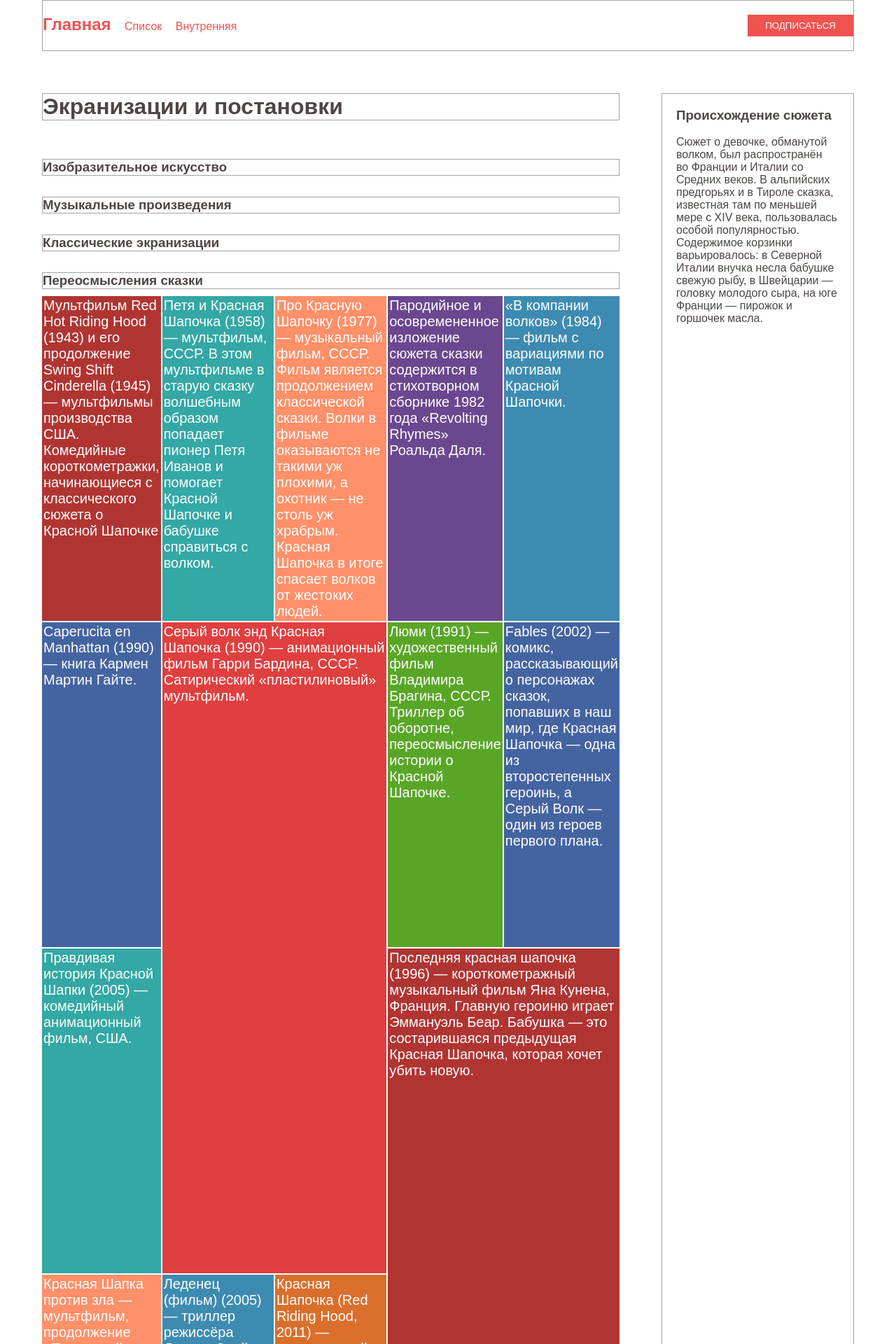
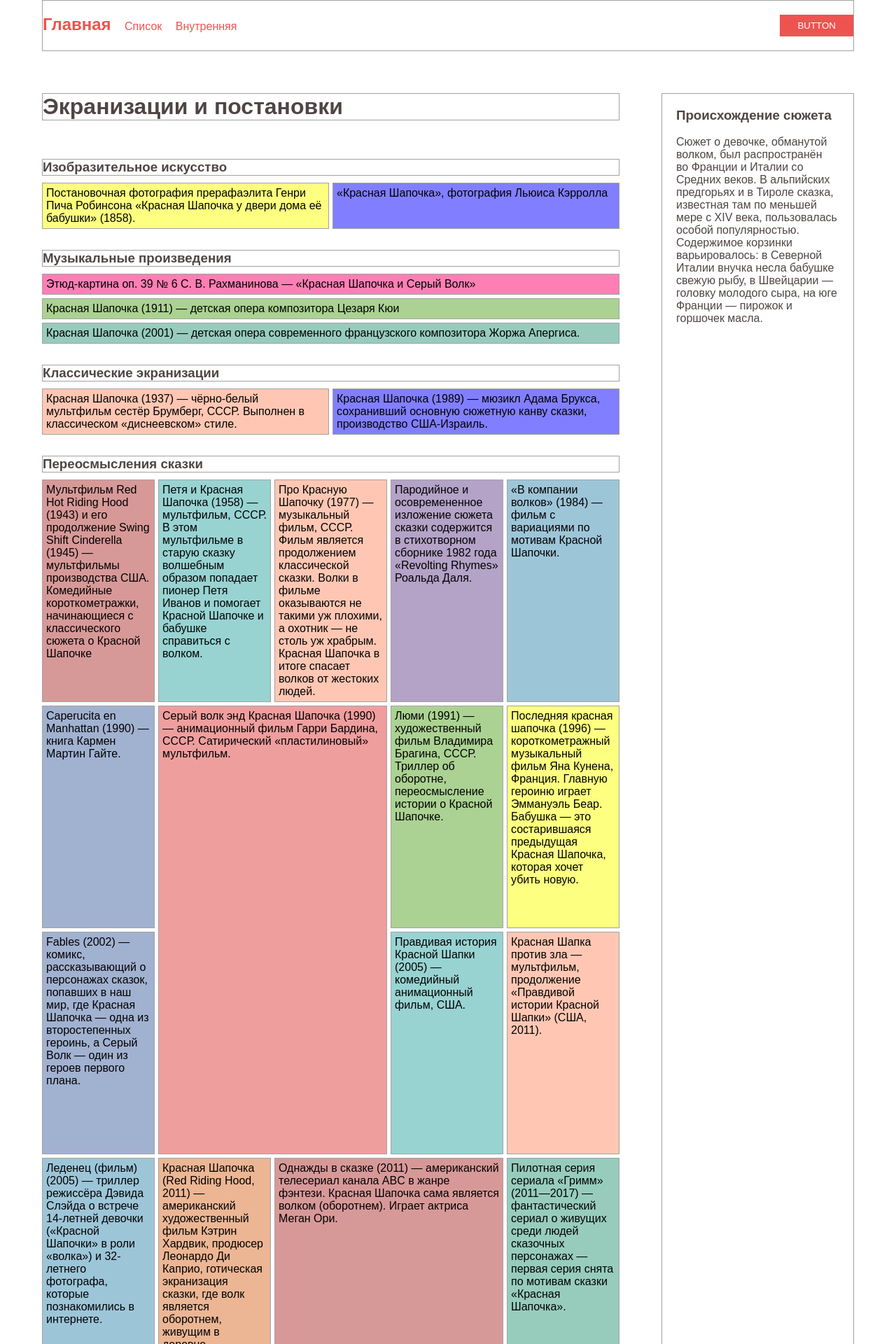
Before and after one commit to nikitagordeev10/petrsu-web-development, a PHP site: page /2_list.html in a window 1280 px wide. Shown: the top 1920 px of the page at 70% size. Run offline with PHP 8.4, Linux system fonts and the light colour scheme.

Commit message:
закончил_лабораторную_работу_4

```diff
--- a/lab_work_4/2_list.html
+++ b/lab_work_4/2_list.html
@@ -4,14 +4,13 @@
 <head lang="en">
     <meta charset="UTF-8">
     <meta name="viewport" content="width=device-width, initial-scale=1">
-    <title>CSS Grid Layout</title>
+    <title>gordeev_lab_4_2</title>
     <link rel="stylesheet" type="text/css" href="style.css">
 </head>
 
 <body>
     <div class="container">
-
-        <div class="header">
+        <header>
             <nav>
                 <li><a href="1_main.html">
                         <h1>Главная</h1>
@@ -19,19 +18,65 @@
                 <li><a href="2_list.html">Список</a></li>
                 <li><a href="3_internal_page.html">Внутренняя</a></li>
             </nav>
+            <button>Button</button>
+        </header>
 
-            <button>Подписаться</button>
-        </div>
-
-        <div class="main">
+        <section class="main">
             <h2>Экранизации и постановки</h2>
 
             <h3>Изобразительное искусство</h3>
+            <div class="grid-1">
+                <div class="item-1-1">
+                    <p>
+                        Постановочная фотография прерафаэлита Генри Пича Робинсона «Красная Шапочка у двери дома её
+                        бабушки» (1858).
+                    </p>
+                </div>
+                <div class="item-1-2">
+                    <p>
+                        «Красная Шапочка», фотография Льюиса Кэрролла
+                    </p>
+                </div>
+            </div>
+
             <h3>Музыкальные произведения</h3>
+            <div class="grid-2">
+                <div class="item-2-1">
+                    <p>
+                        Этюд-картина оп. 39 № 6 С. В. Рахманинова — «Красная Шапочка и Серый Волк»
+                    </p>
+                </div>
+                <div class="item-2-2">
+                    <p>
+                        Красная Шапочка (1911) — детская опера композитора Цезаря Кюи
+                    </p>
+                </div>
+                <div class="item-2-3">
+                    <p>
+                        Красная Шапочка (2001) — детская опера современного французского композитора Жоржа Апергиса.
+                    </p>
+                </div>
+            </div>
+
             <h3>Классические экранизации</h3>
+            <div class="grid-3">
+                <div class="item-3-1">
+                    <p>
+                        Красная Шапочка (1937) — чёрно-белый мультфильм сестёр Брумберг, СССР. Выполнен в классическом
+                        «диснеевском» стиле.
+                    </p>
+                </div>
+                <div class="item-3-2">
+                    <p>
+                        Красная Шапочка (1989) — мюзикл Адама Брукса, сохранивший основную сюжетную канву сказки,
+                        производство США-Израиль.
+                    </p>
+                </div>
+            </div>
+
             <h3>Переосмысления сказки</h3>
-            <div class="grid-1-1">
-                <div class="item-1-1">
+            <div class="grid-4">
+                <div class="item-4-1">
                     <p>
                         Мультфильм Red Hot Riding Hood (1943) и его продолжение Swing Shift Cinderella (1945) —
                         мультфильмы
@@ -39,14 +84,14 @@
                         Шапочке
                     </p>
                 </div>
-                <div class="item-1-2">
+                <div class="item-4-2">
                     <p>
                         Петя и Красная Шапочка (1958) — мультфильм, СССР. В этом мультфильме в старую сказку волшебным
                         образом
                         попадает пионер Петя Иванов и помогает Красной Шапочке и бабушке справиться с волком.
                     </p>
                 </div>
-                <div class="item-1-3">
+                <div class="item-4-3">
                     <p>
                         Про Красную Шапочку (1977) — музыкальный фильм, СССР. Фильм является продолжением классической
                         сказки.
@@ -55,36 +100,36 @@
                         итоге спасает волков от жестоких людей.
                     </p>
                 </div>
-                <div class="item-1-4">
+                <div class="item-4-4">
                     <p>
                         Пародийное и осовремененное изложение сюжета сказки содержится в стихотворном сборнике 1982 года
                         «Revolting Rhymes» Роальда Даля.
                     </p>
                 </div>
-                <div class="item-1-5">
+                <div class="item-4-5">
                     <p>
                         «В компании волков» (1984) — фильм с вариациями по мотивам Красной Шапочки.
                     </p>
                 </div>
-                <div class="item-1-6">
+                <div class="item-4-6">
                     <p>
                         Caperucita en Manhattan (1990) — книга Кармен Мартин Гайте.
                     </p>
                 </div>
-                <div class="item-1-7">
+                <div class="item-4-7">
                     <p>
                         Серый волк энд Красная Шапочка (1990) — анимационный фильм Гарри Бардина, СССР. Сатирический
                         «пластилиновый» мультфильм.
                     </p>
                 </div>
-                <div class="item-1-8">
+                <div class="item-4-8">
                     <p>
                         Люми (1991) — художественный фильм Владимира Брагина, СССР. Триллер об оборотне, переосмысление
                         истории
                         о Красной Шапочке.
                     </p>
                 </div>
-                <div class="item-1-9">
+                <div class="item-4-9">
                     <p>
                         Последняя красная шапочка (1996) — короткометражный музыкальный фильм Яна Кунена, Франция.
                         Главную
@@ -93,32 +138,32 @@
                         убить новую.
                     </p>
                 </div>
-                <div class="item-1-10">
+                <div class="item-4-10">
                     <p>
                         Fables (2002) — комикс, рассказывающий о персонажах сказок, попавших в наш мир, где Красная
                         Шапочка —
                         одна из второстепенных героинь, а Серый Волк — один из героев первого плана.
                     </p>
                 </div>
-                <div class="item-1-11">
+                <div class="item-4-11">
                     <p>
                         Правдивая история Красной Шапки (2005) — комедийный анимационный фильм, США.
                     </p>
                 </div>
-                <div class="item-1-12">
+                <div class="item-4-12">
                     <p>
                         Красная Шапка против зла — мультфильм, продолжение «Правдивой истории Красной Шапки» (США,
                         2011).
                     </p>
                 </div>
-                <div class="item-1-13">
+                <div class="item-4-13">
                     <p>
                         Леденец (фильм) (2005) — триллер режиссёра Дэвида Слэйда о встрече 14-летней девочки («Красной
                         Шапочки»
                         в роли «волка») и 32-летнего фотографа, которые познакомились в интернете.
                     </p>
                 </div>
-                <div class="item-1-14">
+                <div class="item-4-14">
                     <p>
                         Красная Шапочка (Red Riding Hood, 2011) — американский художественный фильм Кэтрин Хардвик,
                         продюсер
@@ -126,28 +171,28 @@
                         деревне.
                     </p>
                 </div>
-                <div class="item-1-15">
+                <div class="item-4-15">
                     <p>
                         Однажды в сказке (2011) — американский телесериал канала ABC в жанре фэнтези. Красная Шапочка
                         сама
                         является волком (оборотнем). Играет актриса Меган Ори.
                     </p>
                 </div>
-                <div class="item-1-16">
+                <div class="item-4-16">
                     <p>
                         Пилотная серия сериала «Гримм» (2011—2017) — фантастический сериал о живущих среди людей
                         сказочных
                         персонажах — первая серия снята по мотивам сказки «Красная Шапочка».
                     </p>
                 </div>
-                <div class="item-1-17">
+                <div class="item-4-17">
                     <p>
                         Сюжет сказки используется в художественном музыкальном фильме «Чем дальше в лес…» (2014)
                         режиссёра Роба Маршалла производства «Walt Disney Pictures». Роль Красной Шапочки исполнила юная
                         актриса Лилла Кроуфорд.
                     </p>
                 </div>
-                <div class="item-1-18">
+                <div class="item-4-18">
                     <p>
                         «Красная Шапочка» (2022) — фильм в жанре фэнтези о происхождении героини и истории жизни её
                         отца.
@@ -156,23 +201,34 @@
             </div>
 
             <h3>Компьютерные игры</h3>
-
-        </div>
+            <div class="grid-5">
+                <div class="item-5-1">
+                    <p>
+                        The Path — игра от независимых разработчиков с сюжетом, основанном на мотивах сказки.
+                    </p>
+                </div>
+                <div class="item-5-2">
+                    <p>
+                        Woolfe - The Red Hood Diaries[en] — игра от бельгийской студии разработчиков GRIN.
+                    </p>
+                </div>
+            </div>
+        </section>
 
 
-        <div class="sidebar">
+        <aside class="sidebar">
             <h3>Происхождение сюжета</h3><br>
             <p>Сюжет о девочке, обманутой волком, был распространён во Франции и Италии со Средних веков. В альпийских
                 предгорьях и в Тироле сказка, известная там по меньшей мере с XIV века, пользовалась особой
                 популярностью. Содержимое корзинки варьировалось: в Северной Италии внучка несла бабушке свежую рыбу,
                 в Швейцарии — головку молодого сыра, на юге Франции — пирожок и горшочек масла.</p>
-        </div>
+        </aside>
 
 
-        <div class="footer">
+        <footer>
             <h3>Сказка Красная Шапочка - Шарль Перро.</h3>
             <p>©2022, Никита Гордеев</p>
-        </div>
+        </footer>
 
     </div>
 
--- a/lab_work_4/materials.txt
+++ b/lab_work_4/materials.txt
@@ -1,7 +1,5 @@
 CSS-Grid VS Flexbox // proglib URL: https://proglib.io/p/css-grid-vs-flexbox (дата обращения: 27.10.2022).
-Реферат по маркетингу // Яндекс Рефераты URL: https://yandex.ru/referats/?t=philosophy&s=69457 (дата обращения: 27.10.2022).
-Перевод с русского Бреус Е В Основы // present5 URL: https://present5.com/presentation/-137445832_445398980/image-8.jpg (дата обращения: 27.10.2022).
-Разделы математики // Википедия URL: https://ru.wikipedia.org/wiki/Разделы_математики (дата обращения: 27.10.2022).
-Презентация Логика предикатов // mypresentation URL: https://mypresentation.ru/documents_6/cd43109de8019f6181c42a3f25731f2c/img15.jpg (дата обращения: 27.10.2022).
+Красная Шапочка // Википедия URL: https://ru.wikipedia.org/wiki/Красная_Шапочка (дата обращения: 01.11.2022).
 «Алгоритм автоматического размещения» CSS grid-auto-flow // WebforMyself URL: https://webformyself.com/algoritm-avtomaticheskogo-razmeshheniya-css-grid-auto-flow/ (дата обращения: 02.11.2022).
 Как реализовать автоматический перенос блоков на след.строку при сужении экрана? // stackoverflow URL: https://ru.stackoverflow.com/questions/902577/Как-реализовать-автоматический-перенос-блоков-на-след-строку-при-сужении-экрана (дата обращения: 02.11.2022).
+Семантические элементы HTML5 // msiter.ru URL: https://msiter.ru/tutorials/html5/semantic_elements (дата обращения: 03.11.2022).
--- a/lab_work_4/style.css
+++ b/lab_work_4/style.css
@@ -34,7 +34,7 @@ body {
 
 /* Верхний колонтитул */
 
-.header {
+header {
 	grid-area: header;
 	border: 1px solid #a2a2a2;
 
@@ -45,17 +45,17 @@ body {
 	grid-template-columns: 1fr 1fr;
 }
 
-.header>nav {
+header>nav {
 	justify-self: start;
 	list-style: none;
 }
 
-.header>nav>li {
+header>nav>li {
 	margin-right: 15px;
 	display: inline-block;
 }
 
-.header>button {
+header>button {
 	justify-self: end;
 	background-color: #ef5350;
 	border: none;
@@ -97,109 +97,177 @@ body {
 	border: 1px solid #a2a2a2;
 	width: 49%;
 	height: auto;
+	margin-bottom: 2%;
 	aspect-ratio: 1;
-	/* will make width equal to height (500px container) */
 	object-fit: cover;
-	/* use the one you need */
 }
 
+.left_img {
+	float: left;
+}
 
-/* Список */
-.grid-1-1 {
+.right_img {
+	float: right;
+}
+
+/* Списки grid*/
+
+.grid-1,
+.grid-2,
+.grid-3,
+.grid-4,
+.grid-5 {
 	/* padding-top: 40px; */
 	display: grid;
 	margin: 0 auto;
-	grid-template-columns: repeat(5, 1fr);
-	grid-template-rows: repeat(5, 1fr);
-	grid-gap: 2px;
+	grid-gap: 5px;
 	grid-auto-flow: row dense;
 }
 
-/* items */
-
-.grid-1-1 div {
-	color: white;
-	font-size: 20px;
-	padding: 2px;
-
+.grid-1 div,
+.grid-2 div,
+.grid-3 div,
+.grid-4 div,
+.grid-5 div {
+	border: 1px solid #a2a2a2;
+	/* color: white; */
+	color: black;
+	/* font-size: 20px; */
+	padding: 5px;
+	/* opacity: .5; */
 }
 
-/* specific item styles */
-
-.item-1-1 {
-	background: #b03532;
+.item-4-1 {
+	background: rgba(176, 53, 50, 0.5);
 }
 
-.item-1-2 {
-	background: #33a8a5;
+.item-4-2,
+.item-4-11 {
+	background: rgba(51, 168, 165, 0.5);
 }
 
-.item-1-3 {
-	background: #ff9069;
+.item-3-1,
+.item-4-3 {
+	background: rgba(255, 144, 105, 0.5);
 }
 
-.item-1-4 {
-	background: #6a478f;
+.item-4-4,
+.item-4-17 {
+	background: rgba(106, 71, 143, 0.5);
 }
 
-.item-1-5 {
-	background: #3d8bb1;
+.item-4-5,
+.item-4-13 {
+	background: rgba(61, 139, 177, 0.5);
 }
 
-.item-1-6 {
-	background: #4464a1;
+.item-4-6,
+.item-4-10 {
+	background: rgba(68, 100, 161, 0.5);
 }
 
-.item-1-7 {
-	background: #e03f3f;
+.item-4-7 {
+	background: rgba(224, 63, 63, 0.5);
 	grid-column: span 2;
 	grid-row: span 2;
 }
 
-.item-1-8 {
-	background: #59a627;
+.item-5-1 {
+	background: rgba(17, 226, 255, 0.5);
 }
 
-.item-1-9 {
-	background: #b03532;
+.item-2-2,
+.item-4-8 {
+	background: rgba(89, 166, 39, 0.5);
+}
+
+.item-4-15 {
+	background: rgba(176, 53, 50, 0.5);
 	grid-column: span 2;
 	grid-row: span 2;
 }
 
-.item-1-10 {
-	background: #4464a1;
+.item-4-12 {
+	background: rgba(255, 144, 105, 0.5);
 }
 
-.item-1-11 {
-	background: #33a8a5;
+.item-4-9,
+.item-1-1 {
+	background: rgba(250, 255, 0, 0.5);
 }
 
-.item-1-12 {
-	background: #ff9069;
+.item-3-2,
+.item-1-2 {
+	background: rgba(5, 0, 255, 0.5);
 }
 
-.item-1-13 {
-	background: #3d8bb1;
+.item-2-1,
+.item-5-2 {
+	background: rgba(255, 0, 107, 0.5);
 }
 
-.item-1-14 {
-	background: #da6f2b;
+.item-4-14,
+.item-4-18 {
+	background: rgba(218, 111, 43, 0.5);
 }
 
-.item-1-15 {
-	background: #59a627;
+.item-2-3,
+.item-4-16 {
+	background: rgba(48, 153, 122, 0.5);
 }
 
-.item-1-16 {
-	background: #30997a;
+/* Список 1*/
+
+.grid-1 {
+	grid-template-columns: repeat(2, 1fr);
+	grid-template-rows: repeat(1, 1fr);
 }
 
-.item-1-17 {
-	background: #6a478f;
+/* Список 2*/
+
+.grid-2 {
+	grid-template-columns: repeat(1, 1fr);
+	grid-template-rows: repeat(3, 1fr);
 }
 
-.item-1-18 {
-	background: #da6f2b;
+/* Список 3*/
+
+.grid-3 {
+	grid-template-columns: repeat(2, 1fr);
+	grid-template-rows: repeat(1, 1fr);
+}
+
+/* Список 4*/
+
+.grid-4 {
+	grid-template-columns: repeat(5, 1fr);
+	grid-template-rows: repeat(5, 1fr);
+}
+
+/* Список 5*/
+
+.grid-5 {
+	grid-template-columns: repeat(2, 1fr);
+	grid-template-rows: repeat(1, 1fr);
+}
+
+/* Врезка дополнительного контента */
+.about {
+	/* float: right; */
+	background: #F3F0E9;
+	border: 1px solid #cbc8c5;
+	padding: 0 10px;
+	/* margin: 5px 0 5px 10px; */
+	/* margin-top: -40px; */
+	margin-bottom: 40px;
+	/* width: 400px; */
+	font-size: 0.9em;
+}
+
+.about>p {
+	padding: 10px;
+	margin: 0.6em 0;
+	font-size: 15px;
 }
 
 /* Боковая панель */
@@ -213,7 +281,7 @@ body {
 
 /* Нижний колонтитул */
 
-.footer {
+footer {
 	grid-area: footer;
 
 	color: #ef5350;
@@ -223,7 +291,7 @@ body {
 
 }
 
-.footer p {
+footer>p {
 	color: #777;
 	font-size: 12px;
 	padding: 10px;
@@ -234,7 +302,6 @@ body {
 
 @media (max-width: 600px) {
 	.container {
-		/*  Redefine the grid into a single column layout. */
 		grid-template-columns: 1fr;
 		grid-template-areas:
 			"header"
@@ -244,36 +311,18 @@ body {
 	}
 }
 
-@media screen and (min-width: 700px) {
-	.connect p {
-		font-size: 28px;
-	}
-}
+@media screen and (max-width: 700px) {
 
-@media screen and (min-width: 600px) and (max-width: 699px) {
-	.connect p {
-		font-size: 25px;
-	}
-}
-
-@media screen and (min-width: 500px) and (max-width: 599px) {
-	.connect p {
-		font-size: 21px;
-	}
-}
-
-@media screen and (min-width: 300px) and (max-width: 499px) {
-	.connect p {
-		font-size: 14px;
-	}
-}
-
-@media screen and (max-width: 700px) {
-	.grid-1-1 div {
+	/* .grid-flex-1, */
+	.grid-1 div,
+	.grid-2 div,
+	.grid-3 div,
+	.grid-4 div,
+	.grid-5 div {
 		width: 100%;
 		max-width: 750px;
-		color: white;
-		font-size: 20px;
+		/* color: white; */
+		/* font-size: 20px; */
 		padding: 2px;
 		overflow-x: scroll;
 		overflow-y: scroll;
@@ -281,26 +330,45 @@ body {
 
 	.item-1-1,
 	.item-1-2,
-	.item-1-3,
-	.item-1-4,
-	.item-1-5,
-	.item-1-6,
-	.item-1-8,
-	.item-1-10,
-	.item-1-11,
-	.item-1-12,
-	.item-1-13,
-	.item-1-14,
-	.item-1-15,
-	.item-1-16,
-	.item-1-17,
-	.item-1-18 {
+	.item-2-1,
+	.item-2-2,
+	.item-2-3,
+	.item-3-1,
+	.item-3-2,
+	.item-4-1,
+	.item-4-2,
+	.item-4-3,
+	.item-4-4,
+	.item-4-5,
+	.item-4-6,
+	.item-4-8,
+	.item-4-10,
+	.item-4-11,
+	.item-4-12,
+	.item-4-13,
+	.item-4-14,
+	.item-4-15,
+	.item-4-16,
+	.item-4-17,
+	.item-4-18,
+	.item-5-1,
+	.item-5-2 {
 		max-height: 100px;
 	}
 
-	.item-1-7, .item-1-9 {
+	.item-4-7,
+	.item-4-9 {
 		max-height: 200px;
 		grid-column: span 2;
 		grid-row: span 2;
 	}
+
+	.main>img {
+		border: 1px solid #a2a2a2;
+		width: 49%;
+		height: auto;
+		margin-bottom: 2%;
+		aspect-ratio: 1;
+		object-fit: cover;
+	}
 }
```
Also changed, not shown: lab_work_4/1_main.html (+14 -17 lines), lab_work_4/3_internal_page.html (+44 -21 lines), 2 other files.
